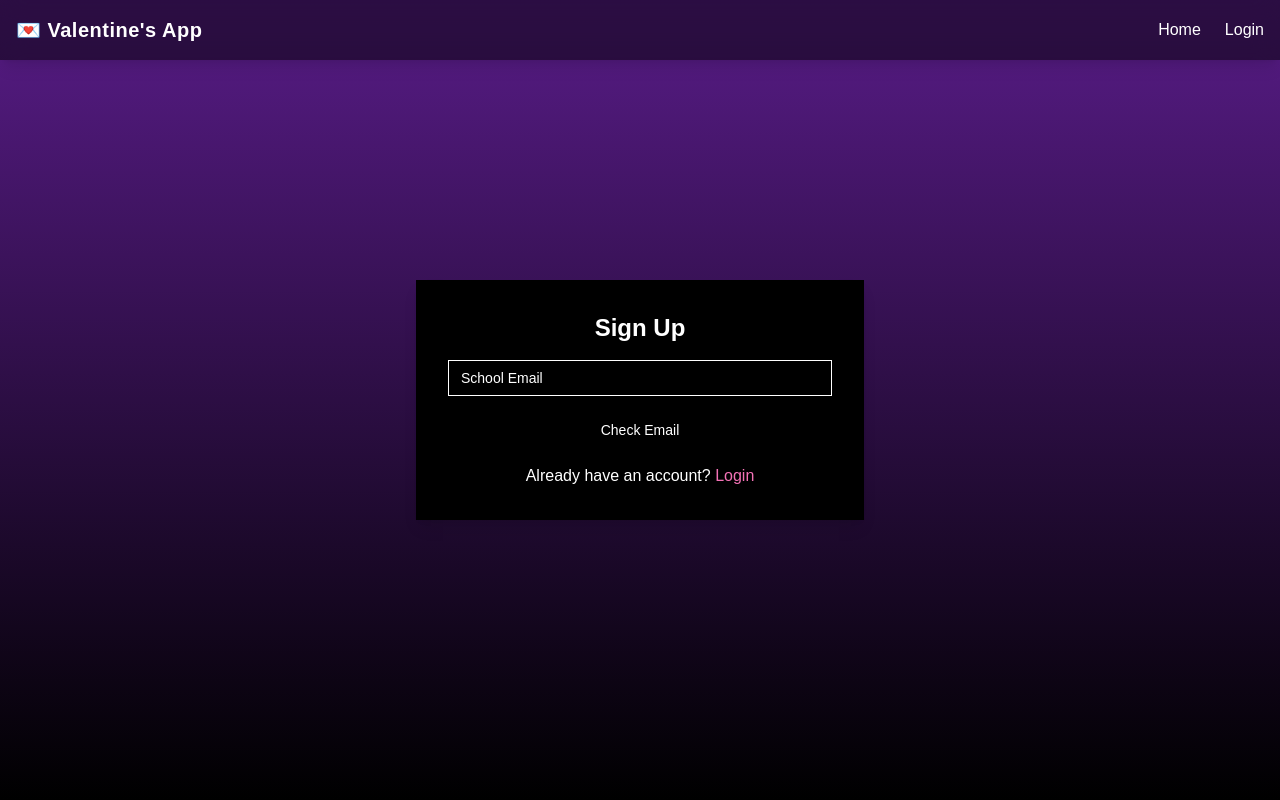
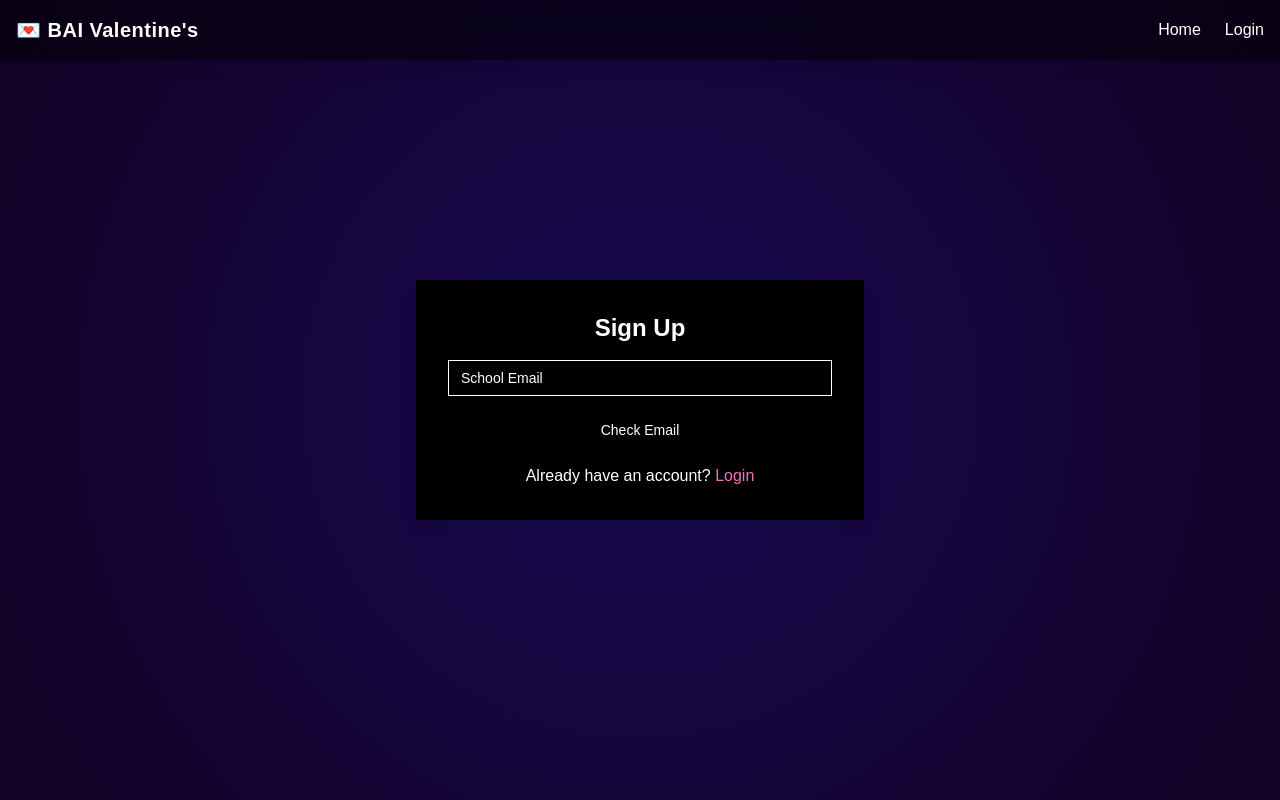
Before and after one commit to OmarJallouq/Valentine-Notes-Website, a Next.js app in the folder 2025/frontend/: page /login in a window 1280 px wide. Built offline with nearby package versions, Linux system fonts and the light colour scheme.

Commit message:
small fixes (remove background css in individual elements, unneccesary checks)

```diff
--- a/2025/frontend/src/app/inbox/page.jsx
+++ b/2025/frontend/src/app/inbox/page.jsx
@@ -23,7 +23,6 @@ export default function InboxPage() {
       });
 
       const data = await res.json();
-      if (!Array.isArray(data)) throw new Error("Invalid response");
 
       setMessages(data);
     } catch (error) {
@@ -55,7 +54,7 @@ export default function InboxPage() {
 
   return (
     <ProtectedRoute>
-      <div className="min-h-screen flex flex-col items-center justify-center bg-gradient-to-b from-purple-900 to-black text-white p-6">
+      <div className="min-h-screen flex flex-col items-center justify-center text-white p-6">
         <div className="w-full max-w-4xl text-center">
           <h1 className="text-3xl font-bold mb-2">💌 Your Inbox</h1>
 
--- a/2025/frontend/src/app/login/page.jsx
+++ b/2025/frontend/src/app/login/page.jsx
@@ -87,7 +87,7 @@ export default function AuthPage() {
   };
 
   return (
-    <main className="flex flex-col items-center justify-center min-h-screen bg-gradient-to-b from-purple-900 to-black text-white">
+    <main className="flex flex-col items-center justify-center min-h-screen text-white">
       <div className="bg-black 30 p-8 rounded-lg shadow-lg w-full max-w-md">
         <h1 className="text-2xl font-bold text-center mb-4">
           {isSignup ? "Sign Up" : "Login"}
--- a/2025/frontend/src/app/send-message/page.jsx
+++ b/2025/frontend/src/app/send-message/page.jsx
@@ -1,7 +1,5 @@
 "use client";
 import { useEffect, useState } from "react";
-import { useRouter } from "next/navigation";
-import { useAuth } from "@/context/AuthContext";
 import { Textarea } from "@/components/ui/textarea";
 import { Button } from "@/components/ui/button";
 import { toast } from "react-toastify";
@@ -26,10 +24,6 @@ export default function SendMessagePage() {
         });
 
         const data = await res.json();
-
-        if (!Array.isArray(data)) {
-          throw new Error(`Invalid response: ${JSON.stringify(data)}`);
-        }
 
         setStudents(data);
       } catch (error) {
@@ -79,7 +73,7 @@ export default function SendMessagePage() {
 
   return (
     <ProtectedRoute>
-      <main className="flex flex-col items-center justify-center min-h-screen bg-gradient-to-b from-purple-900 to-black text-white p-6">
+      <main className="flex flex-col items-center justify-center min-h-screen text-white p-6">
         <div className="bg-black/30 p-8 rounded-lg shadow-lg w-full max-w-md">
           <h1 className="text-2xl font-bold text-center mb-4">
             Send a Message 💌
--- a/2025/frontend/src/components/Navbar.jsx
+++ b/2025/frontend/src/components/Navbar.jsx
@@ -8,7 +8,7 @@ export default function Navbar() {
 
   return (
     <nav className="p-4 bg-black/50 backdrop-blur-md text-white flex justify-between items-center fixed w-full top-0 shadow-lg">
-      <h1 className="text-xl font-bold tracking-wide">💌 Valentine's App</h1>
+      <h1 className="text-xl font-bold tracking-wide">💌 BAI Valentine's</h1>
       <div className="flex gap-6">
         <Link href="/" className="hover:text-pink-400 transition">
           Home
```
